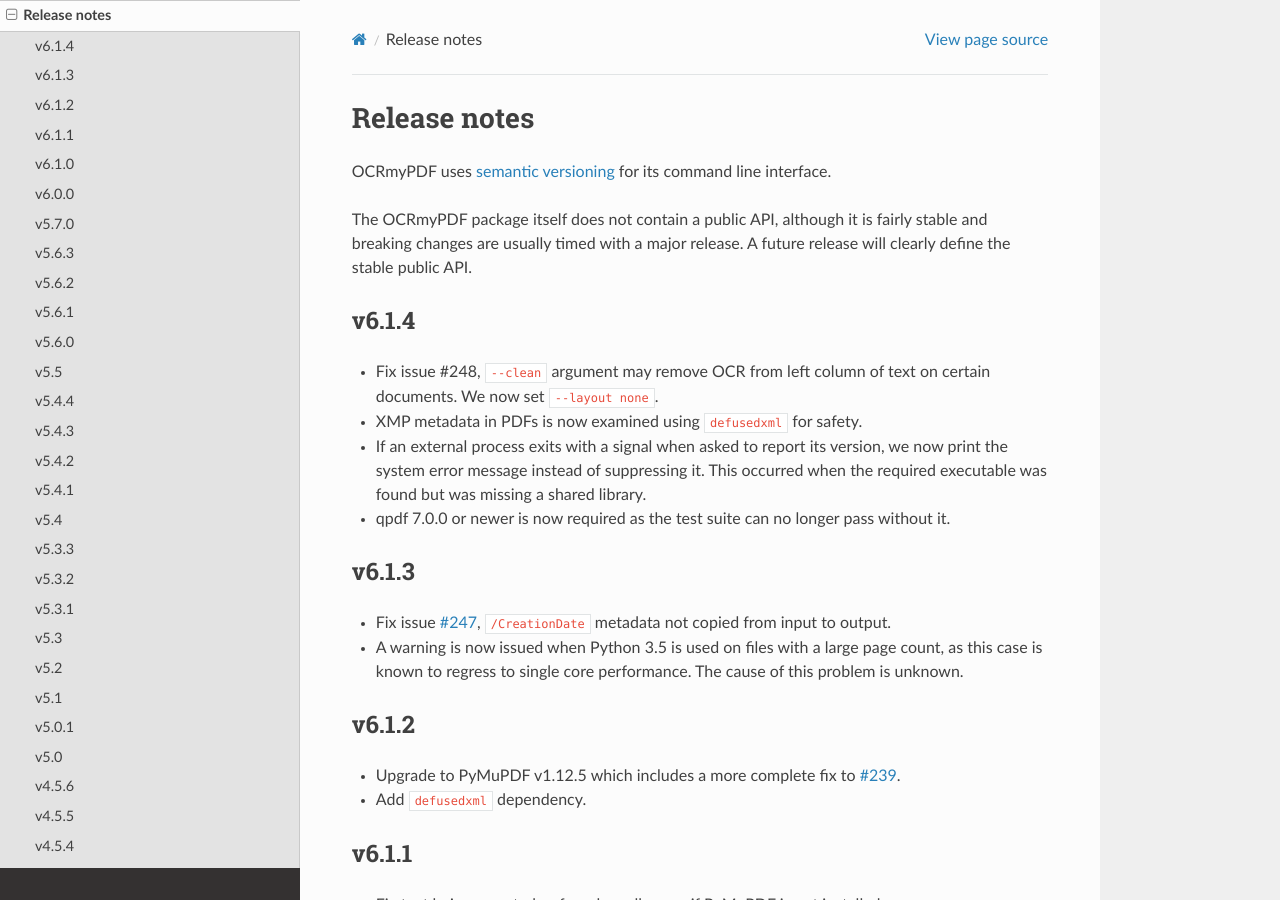
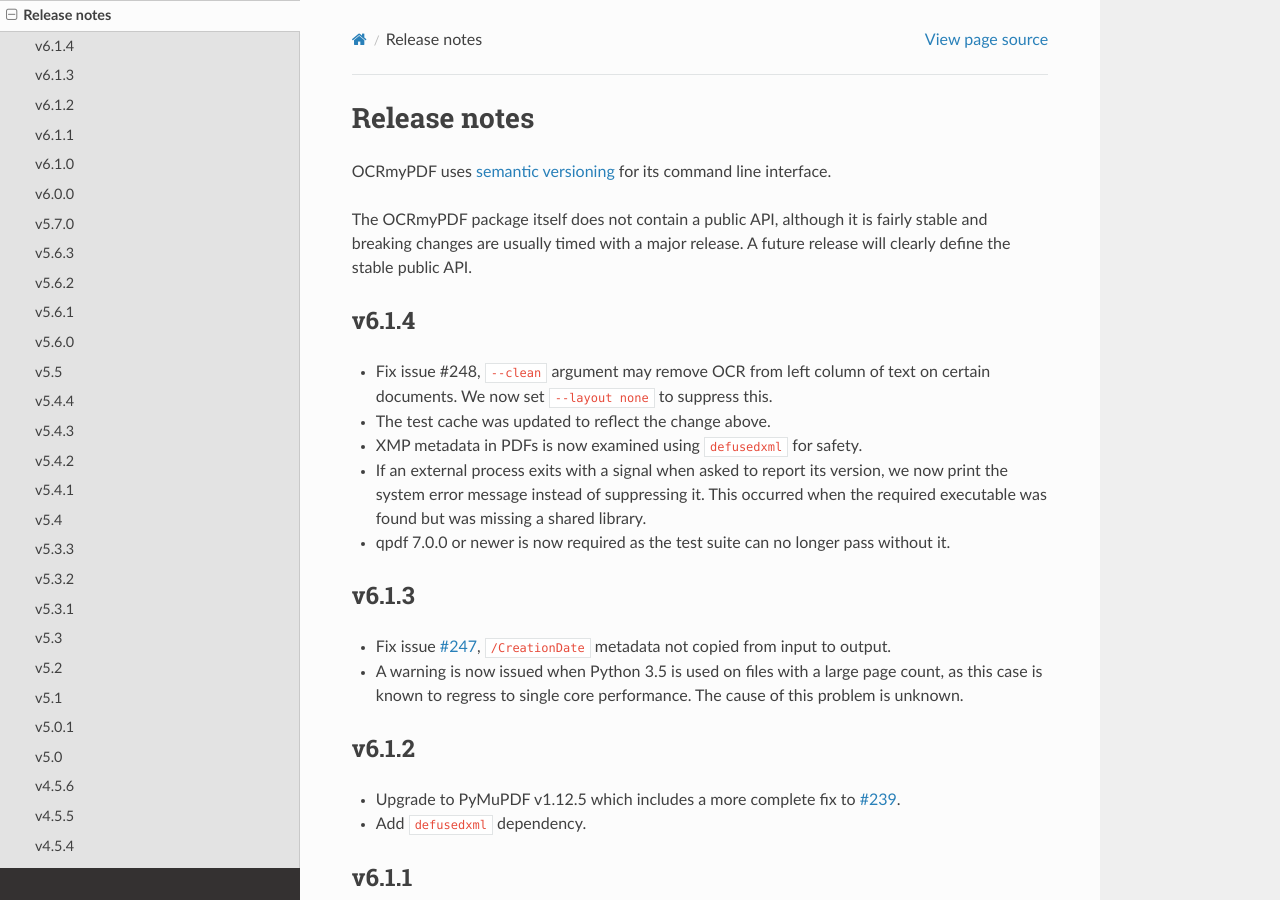
Before and after one commit to ocrmypdf/OCRmyPDF, a Sphinx documentation site: the page built from docs/release_notes.rst, in a window 1280 px wide and 900 px high. Built offline with Sphinx 7.4.7 and the Read the Docs theme 2.0.0, drawn with Linux system fonts in a browser that asks for light colours; pages that are not in the unit, such as notebooks, are missing from menus.

Commit message:
v6.1.4 release notes update

```diff
--- a/docs/release_notes.rst
+++ b/docs/release_notes.rst
@@ -12,13 +12,16 @@
 v6.1.4
 ------
 
--   Fix issue #248, ``--clean`` argument may remove OCR from left column of text on certain documents. We now set ``--layout none``.
+-   Fix issue #248, ``--clean`` argument may remove OCR from left column of text on certain documents. We now set ``--layout none`` to suppress this.
+
+-   The test cache was updated to reflect the change above.
 
 -   XMP metadata in PDFs is now examined using ``defusedxml`` for safety.
 
 -   If an external process exits with a signal when asked to report its version, we now print the system error message instead of suppressing it.  This occurred when the required executable was found but was missing a shared library.
 
 -   qpdf 7.0.0 or newer is now required as the test suite can no longer pass without it.
+
 
 v6.1.3
 ------
```
